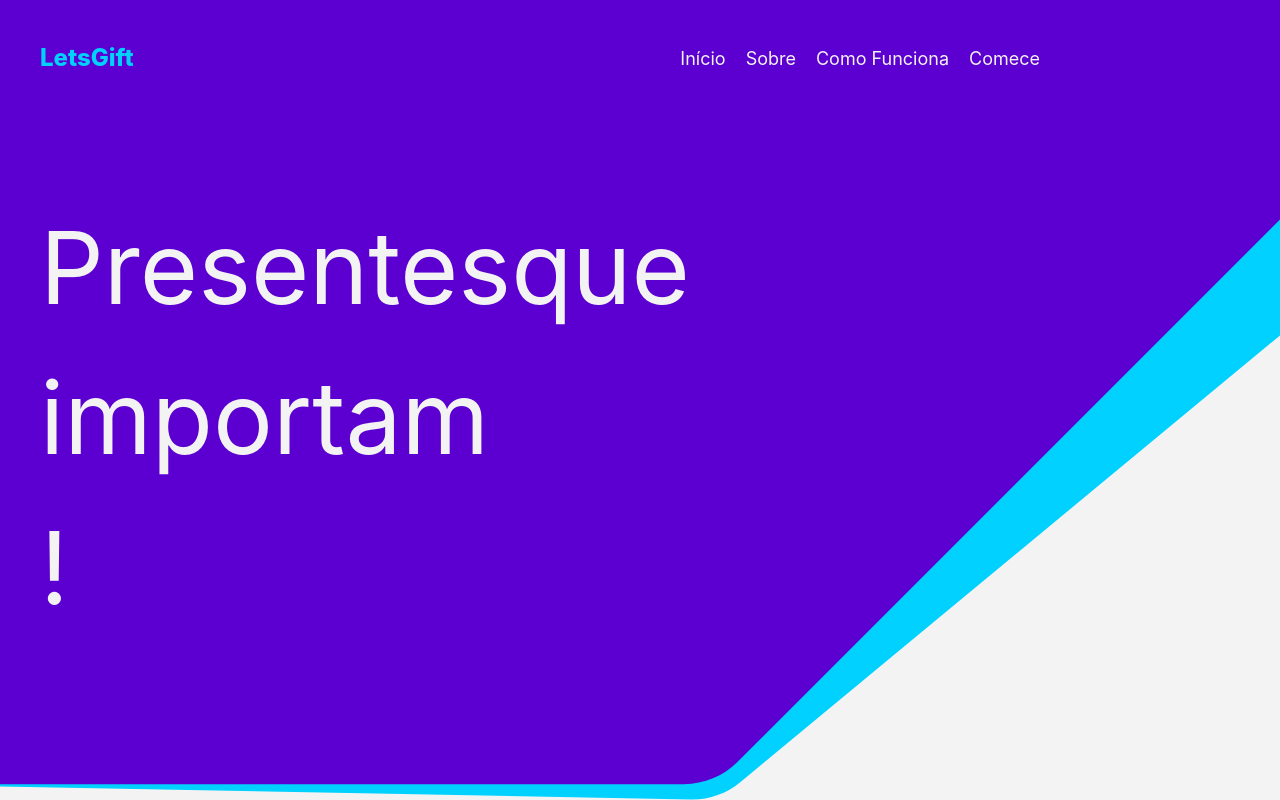
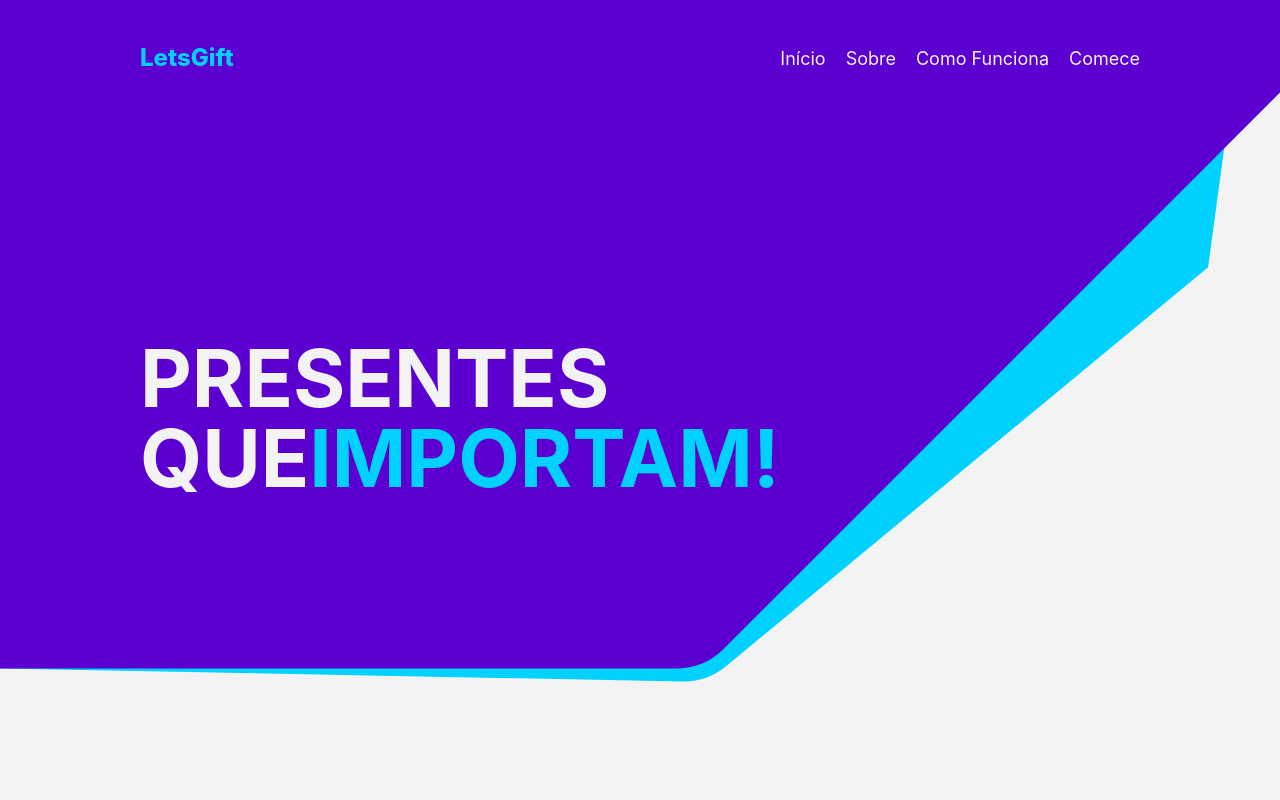
Before and after one commit to lcpsd/LetsGift-Landing-Page, a Next.js app: page / in a window 1280 px wide. Built offline with nearby package versions, Linux system fonts and the light colour scheme.

Commit message:
fix: BgImage

```diff
--- a/src/components/BgImage.tsx
+++ b/src/components/BgImage.tsx
@@ -1,4 +1,4 @@
-import { Box } from "@chakra-ui/react";
+import { Box, Flex } from "@chakra-ui/react";
 
 interface BgImageProps {
     url: string;
@@ -8,13 +8,15 @@ interface BgImageProps {
 export function BgImage({ children, url }: BgImageProps) {
 
     return (
-        <Box
+        <Flex
             bgImage={url}
-            bgPos="top"
-            bgSize="cover"
+            bgSize="contain"
+            bgRepeat="no-repeat"
             w="100vw"
-            h="100vh">
+            h="100vh"
+            justify="center"
+        >
             {children}
-        </Box>
+        </Flex>
     )
 }
--- a/src/components/Section.tsx
+++ b/src/components/Section.tsx
@@ -6,7 +6,7 @@ interface SectionProps extends ChakraProps {
 
 export function Section({ children, ...rest }: SectionProps) {
     return (
-        <Flex w="100%" h="100vh" maxW="1080px" direction="column" p={10} {...rest}>
+        <Flex w="100%" h="100vh" maxW="1080px" justify="center" direction="column" p={10} {...rest}>
             {children}
         </Flex>
     )
--- a/src/pages/index.tsx
+++ b/src/pages/index.tsx
@@ -11,11 +11,19 @@ export default function Home() {
 
         <Section>
           <Header />
-          <Flex h="100%" w="100%" zIndex="1">
+          <Flex h="100%" w="100%" zIndex="1" justify="center">
 
-            <Flex flex="1" align="center" justify="center" direction="column">
-              <Box fontSize="100px">Presentesque
-                <Box>importam</Box>!
+            <Flex flex="1.5" align="center" justify="center" direction="column">
+              <Box
+                fontSize="80px"
+                fontWeight="bold"
+                w="100%"
+                lineHeight="80px"
+                textTransform="uppercase">
+                <Box>Presentes</Box>
+                <Flex>
+                  que <Box color="tertiary">importam!</Box>
+                </Flex>
               </Box>
             </Flex>
 
```
